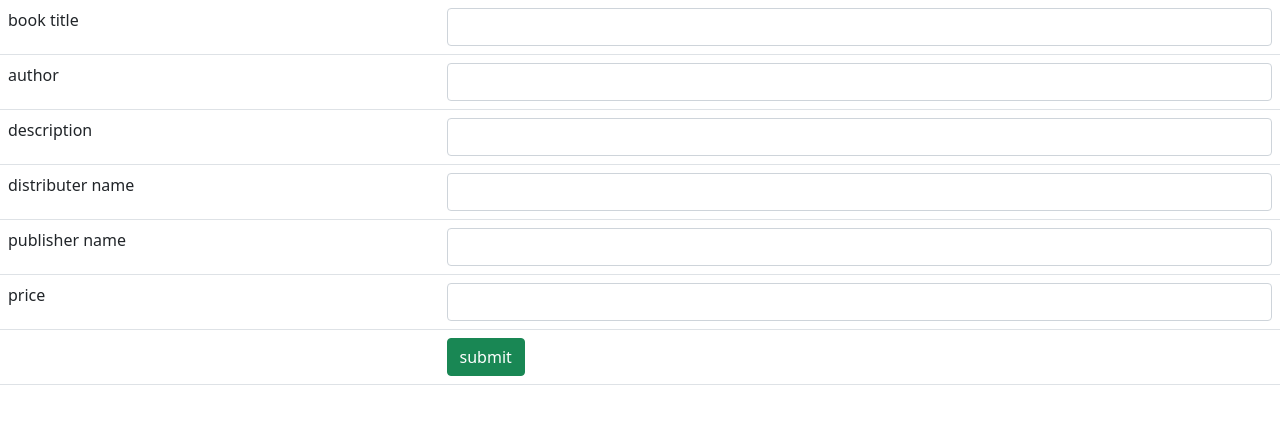
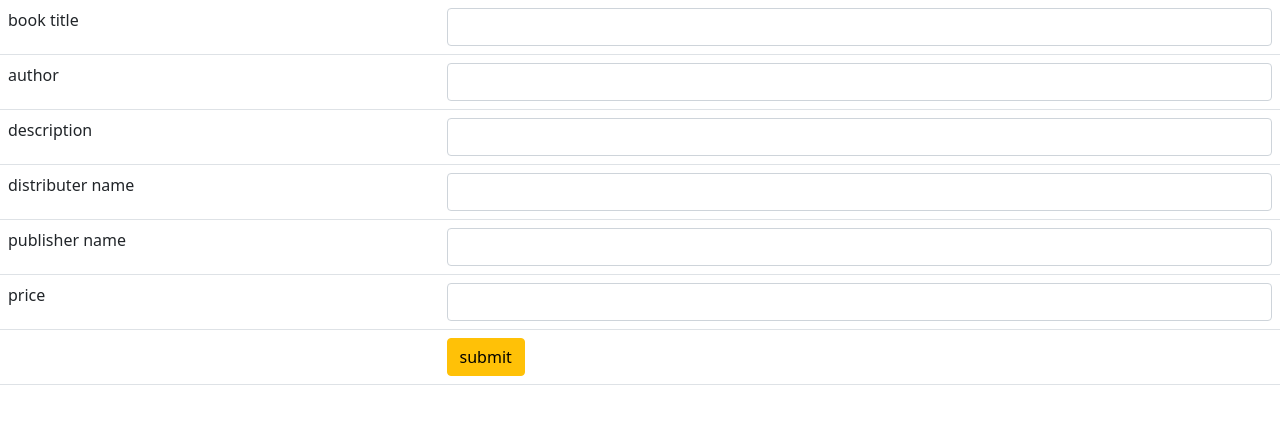
Before and after one commit to mca529/web-project, a plain HTML site: page book.html in a window 1280 px wide. Drawn offline with nearby package versions, Linux system fonts and the light colour scheme.

Commit message:
button changed

```diff
--- a/book.html
+++ b/book.html
@@ -35,7 +35,7 @@
     </tr>
     <tr>
         <td></td>
-        <td><button class="btn btn-success">submit</button></td>
+        <td><button class="btn btn-warning">submit</button></td>
     </tr>
 </table>
 
```
